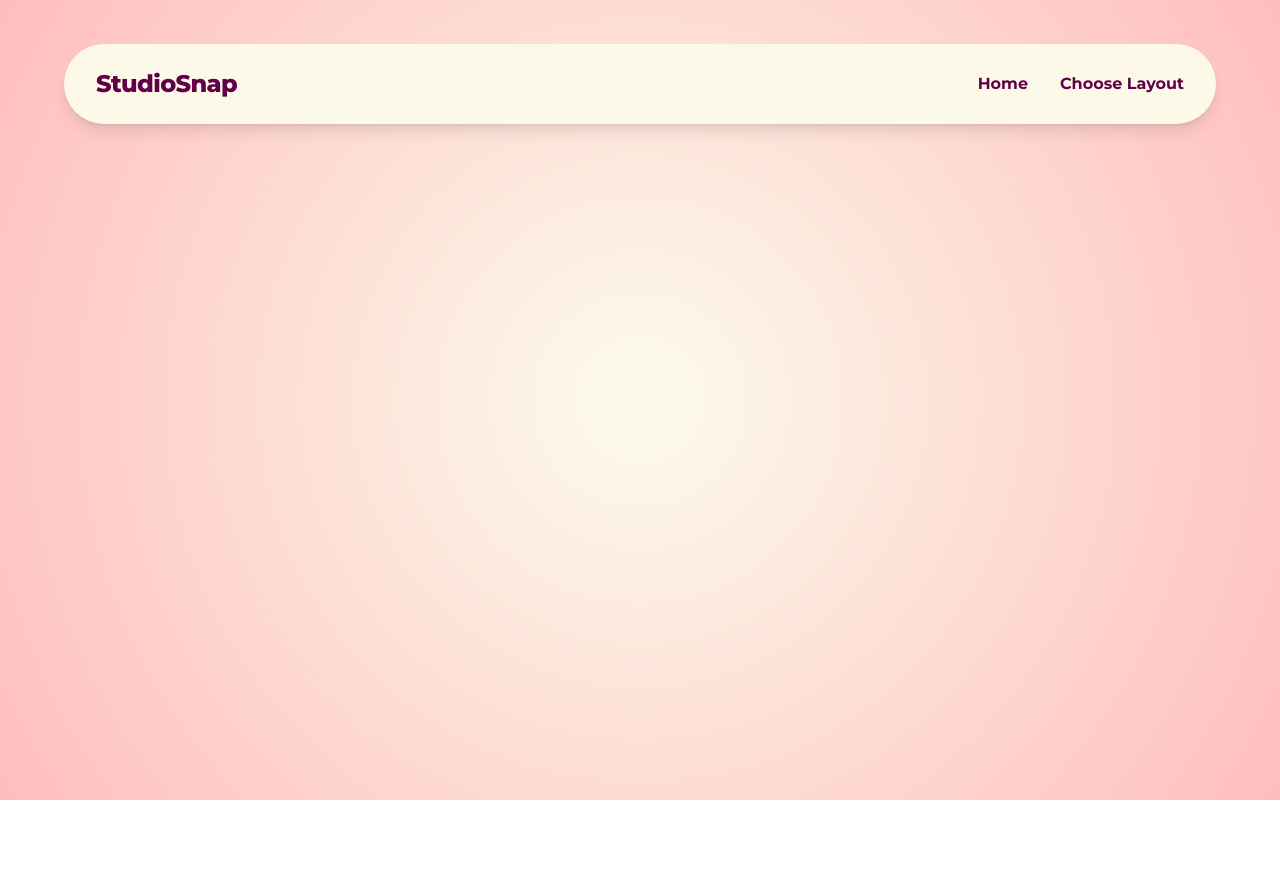
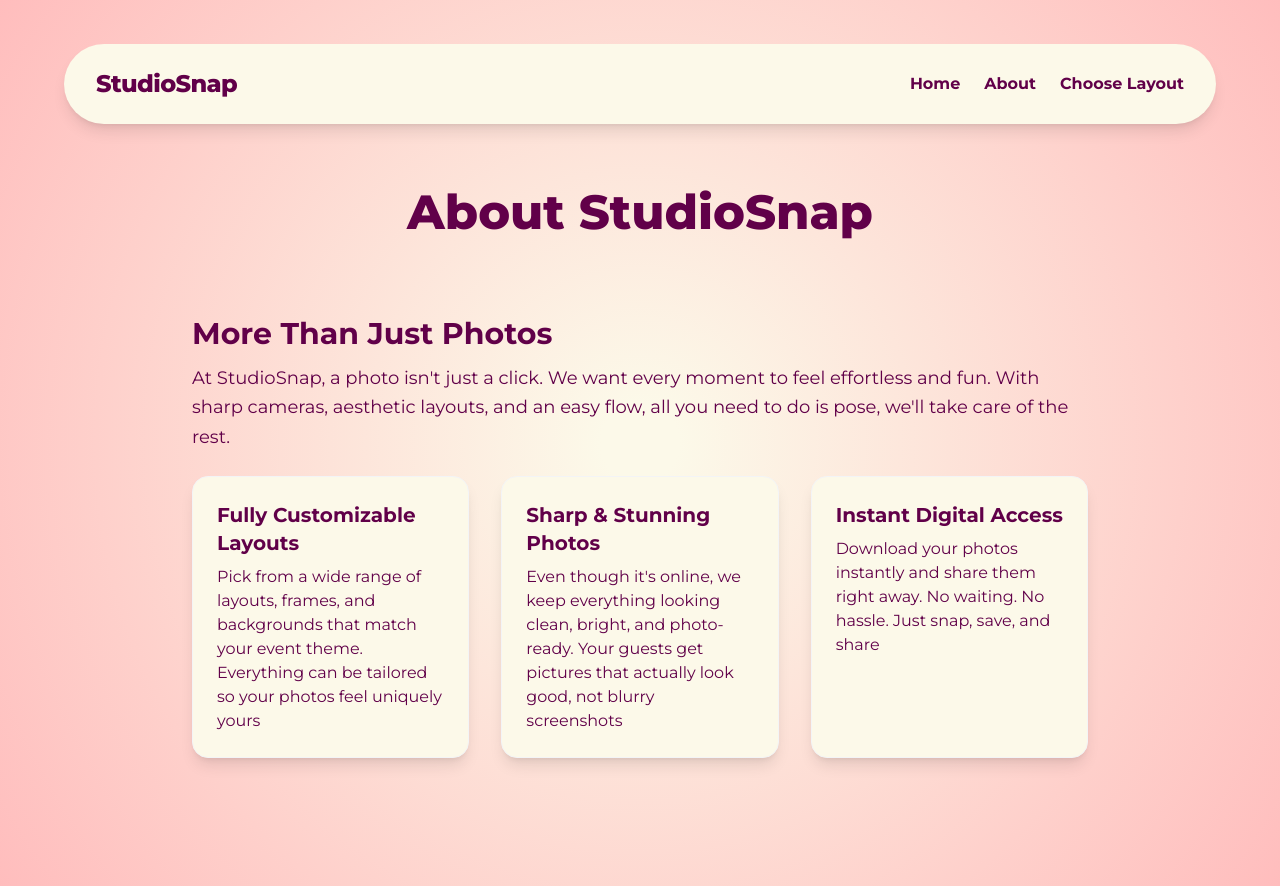
Before and after one commit to Dingin-Tetapi-Tidak-Kejam/StudioSnap, a React (Vite) app: page /about in a window 1280 px wide. Before the commit the page ends 800 px from the top, so only its background shows below. Built offline with nearby package versions, Linux system fonts and the light colour scheme.

Commit message:
update studiosnap
+about di navbar, +page about dan isinya

```diff
--- a/src/App.jsx
+++ b/src/App.jsx
@@ -10,6 +10,7 @@ import Welcome from "./pages/welcome.jsx";
 import Cam from "./pages/cam.jsx";
 import LayoutPage from "./pages/layout.jsx";
 import Customize from "./pages/customize.jsx";
+import About from "./pages/about.jsx";
 
 const Home = () => {
   const navigate = useNavigate();
@@ -40,6 +41,7 @@ const App = () => {
         <Routes>
           <Route path="/" element={<Home />} />
           <Route path="/welcome" element={<Welcome />} />
+          <Route path="/about" element={<About />} />
           <Route path="/cam" element={<Cam />} />
           <Route path="/layout" element={<LayoutPage />} />
           <Route path="/customize" element={<Customize />} />
--- a/src/components/navbar.jsx
+++ b/src/components/navbar.jsx
@@ -9,7 +9,7 @@ const Navbar = () => {
             StudioSnap
           </div>
 
-          <div className="flex items-center">
+          <div className="flex items-center gap-x-6">
             <Link
               to="/"
               className="text-base font-bold text-[#610049] hover:opacity-50"
@@ -18,8 +18,15 @@ const Navbar = () => {
             </Link>
 
             <Link
+              to="/about"
+              className="text-base font-bold text-[#610049] hover:opacity-50"
+            >
+              About
+            </Link>
+
+            <Link
               to="/layout"
-              className="text-base font-bold text-[#610049] hover:opacity-50 ml-8"
+              className="text-base font-bold text-[#610049] hover:opacity-50"
             >
               Choose Layout
             </Link>
--- /dev/null
+++ b/src/pages/about.jsx
@@ -0,0 +1,61 @@
+import React from "react";
+
+const About = () => {
+  return (
+    <div className="container mx-auto px-4 py-16">
+      <div className="max-w-4xl mx-auto">
+        <h1 className="text-5xl font-extrabold text-center text-[#610049] mb-20">
+          About StudioSnap
+        </h1>
+
+        <div className="mb-6">
+          <h2 className="text-3xl font-bold text-[#610049] mb-3">
+            More Than Just Photos
+          </h2>
+          <p className="text-lg text-[#610049] leading-relaxed">
+            At StudioSnap, a photo isn't just a click. We want every moment to
+            feel effortless and fun. With sharp cameras, aesthetic layouts, and
+            an easy flow, all you need to do is pose, we'll take care of the
+            rest.
+          </p>
+        </div>
+
+        <div className="grid md:grid-cols-3 gap-8 mb-10">
+          <div className="p-6 bg-[#FCF9E9] rounded-2xl shadow-lg border border-gray-100">
+            <h3 className="text-xl font-bold text-[#610049] mb-2">
+              Fully Customizable Layouts
+            </h3>
+            <p className="text-[#610049]">
+              Pick from a wide range of layouts, frames, and backgrounds that
+              match your event theme. Everything can be tailored so your photos
+              feel uniquely yours
+            </p>
+          </div>
+
+          <div className="p-6 bg-[#FCF9E9] rounded-2xl shadow-lg border border-gray-100">
+            <h3 className="text-xl font-bold text-[#610049] mb-2">
+              Sharp & Stunning Photos
+            </h3>
+            <p className="text-[#610049]">
+              Even though it's online, we keep everything looking clean, bright,
+              and photo-ready. Your guests get pictures that actually look good,
+              not blurry screenshots
+            </p>
+          </div>
+
+          <div className="p-6 bg-[#FCF9E9] rounded-2xl shadow-lg border border-gray-100">
+            <h3 className="text-xl font-bold text-[#610049] mb-2">
+              Instant Digital Access
+            </h3>
+            <p className="text-[#610049]">
+              Download your photos instantly and share them right away. No
+              waiting. No hassle. Just snap, save, and share
+            </p>
+          </div>
+        </div>
+      </div>
+    </div>
+  );
+};
+
+export default About;
```
